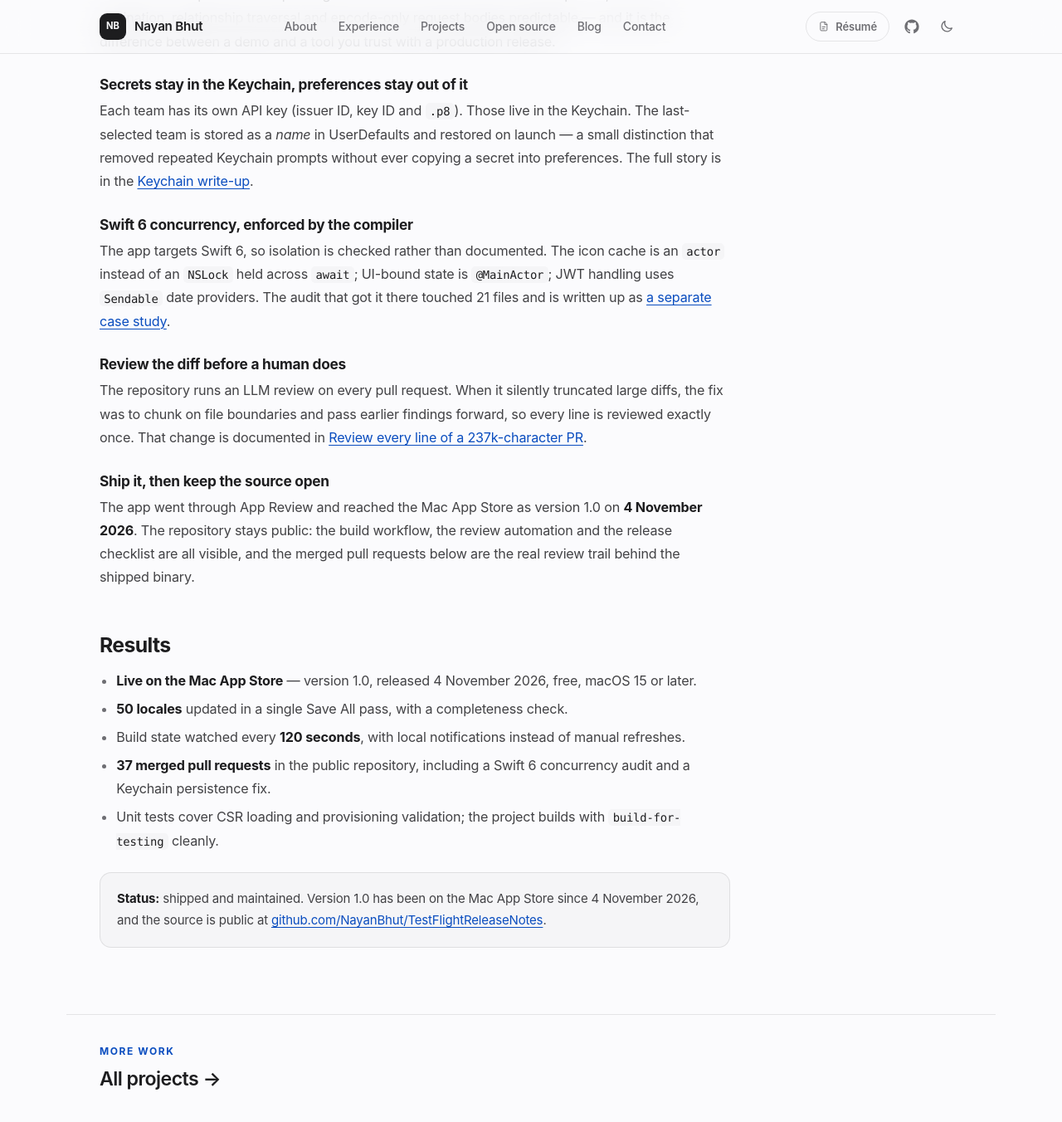
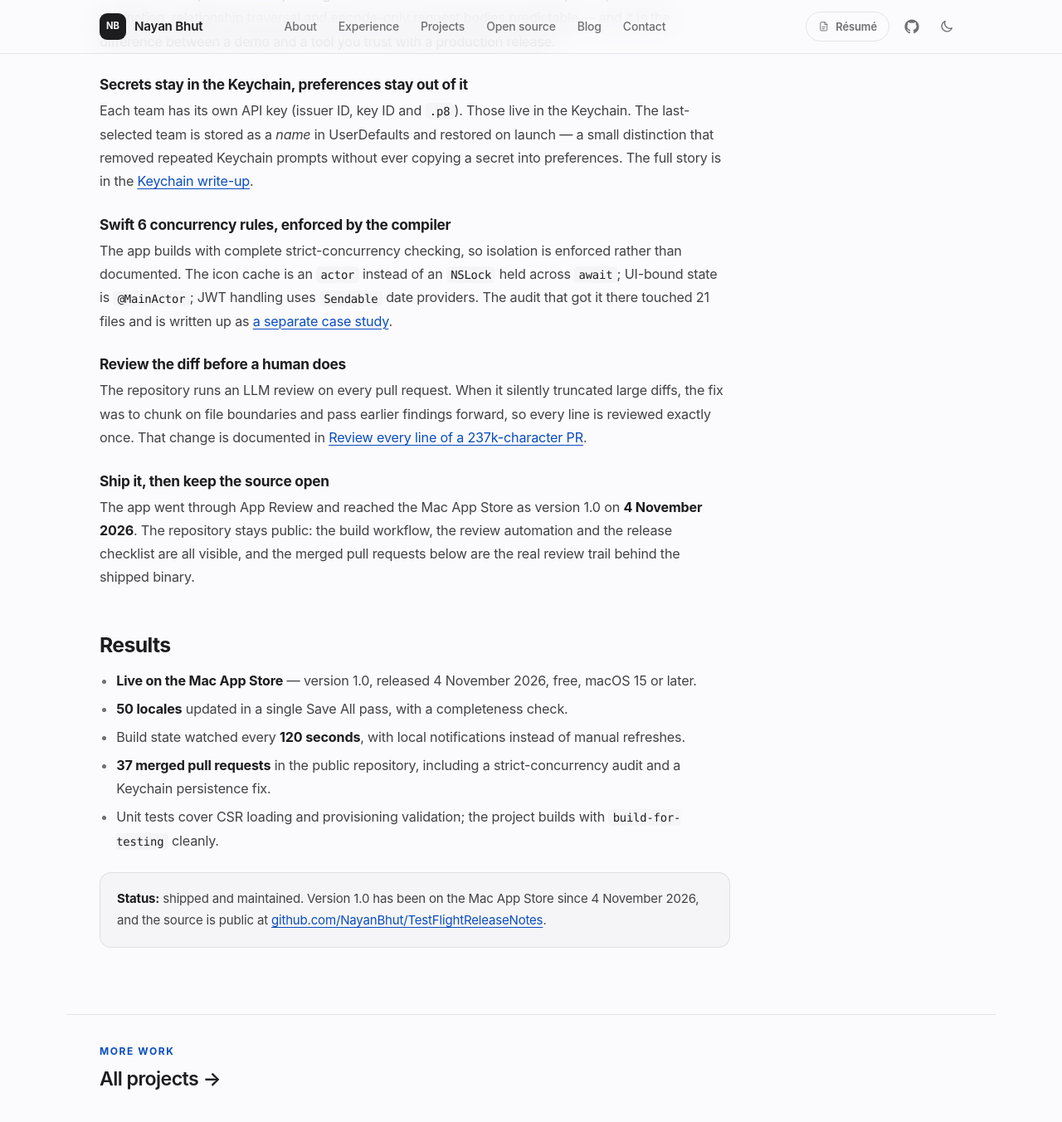
Before and after one commit to NayanBhut/NayanBhut.github.io, a Jekyll site: the page built from work/shipyard-connect.html, in a window 1280 px wide and 1400 px high, scrolled down 1622 px. Shown: the top 1352 px of the window at 83% size. Built offline with Jekyll 4.4.1, drawn with Linux system fonts in a browser that asks for light colours; some of the changed text lies outside the part shown.

Commit message:
Correct the Swift 6 claim and add verified ATS keywords
The public project builds with SWIFT_VERSION 5.0 and
SWIFT_STRICT_CONCURRENCY = complete, so the site now says "complete
strict-concurrency checking / Swift 6 data-race rules" instead of
claiming the app targets Swift 6.

The resume gains keywords that the repository actually backs: Swift
Concurrency (actors, Sendable, @MainActor isolation), unit tests, and
accessibility labels. Bumps the resume cache-bust query.

```diff
--- a/_includes/footer.html
+++ b/_includes/footer.html
@@ -12,7 +12,7 @@
       <a href="mailto:nayanbhut989@gmail.com">Email</a>
       <a href="https://www.linkedin.com/in/nayan-bhut-4318b199" target="_blank" rel="noopener">LinkedIn</a>
       <a href="https://github.com/NayanBhut" target="_blank" rel="noopener">GitHub</a>
-      <a href="{{ '/resume.pdf' | relative_url }}?v=2026-11-09-2" target="_blank" rel="noopener">Résumé</a>
+      <a href="{{ '/resume.pdf' | relative_url }}?v=2026-11-09-3" target="_blank" rel="noopener">Résumé</a>
       <a href="{{ '/blog/' | relative_url }}">Blog</a>
     </div>
   </div>
--- a/_includes/header.html
+++ b/_includes/header.html
@@ -17,7 +17,7 @@
     </nav>
 
     <div class="header-actions">
-      <a class="btn btn-small btn-quiet header-resume" href="{{ '/resume.pdf' | relative_url }}?v=2026-11-09-2" target="_blank" rel="noopener">
+      <a class="btn btn-small btn-quiet header-resume" href="{{ '/resume.pdf' | relative_url }}?v=2026-11-09-3" target="_blank" rel="noopener">
         {% include icon.html name="doc" %}<span>Résumé</span>
       </a>
       <a class="icon-btn header-github" href="https://github.com/NayanBhut" target="_blank" rel="noopener" aria-label="GitHub profile (opens in a new tab)">
@@ -44,7 +44,7 @@
       <a href="{{ '/#contact' | relative_url }}"><span>Contact</span><span class="mobile-num">06</span></a>
     </nav>
     <div class="mobile-nav-actions">
-      <a class="btn btn-primary" href="{{ '/resume.pdf' | relative_url }}?v=2026-11-09-2" target="_blank" rel="noopener">
+      <a class="btn btn-primary" href="{{ '/resume.pdf' | relative_url }}?v=2026-11-09-3" target="_blank" rel="noopener">
         {% include icon.html name="doc" %}<span>Résumé (PDF)</span>
       </a>
       <a class="btn btn-secondary" href="https://github.com/NayanBhut" target="_blank" rel="noopener">
--- a/work/shipyard-connect.html
+++ b/work/shipyard-connect.html
@@ -9,7 +9,7 @@ link: https://apps.apple.com/us/app/shipyard-connect-for-asc/id6820384178?mt=12
 link_label: View on the Mac App Store
 tags:
   - SwiftUI
-  - Swift 6
+  - Strict concurrency
   - App Store Connect API
   - JSON:API
   - Keychain
@@ -71,9 +71,10 @@ permalink: /work/shipyard-connect/
   <a href="{{ '/open-source/keychain-team-persistence/' | relative_url }}">Keychain write-up</a>.
 </p>
 
-<h3>Swift 6 concurrency, enforced by the compiler</h3>
+<h3>Swift 6 concurrency rules, enforced by the compiler</h3>
 <p>
-  The app targets Swift 6, so isolation is checked rather than documented. The icon cache is an
+  The app builds with complete strict-concurrency checking, so isolation is enforced rather than
+  documented. The icon cache is an
   <code>actor</code> instead of an <code>NSLock</code> held across <code>await</code>; UI-bound
   state is <code>@MainActor</code>; JWT handling uses <code>Sendable</code> date providers. The
   audit that got it there touched 21 files and is written up as
@@ -105,8 +106,8 @@ permalink: /work/shipyard-connect/
   <li><strong>50 locales</strong> updated in a single Save All pass, with a completeness check.</li>
   <li>Build state watched every <strong>120 seconds</strong>, with local notifications instead of
     manual refreshes.</li>
-  <li><strong>37 merged pull requests</strong> in the public repository, including a Swift 6
-    concurrency audit and a Keychain persistence fix.</li>
+  <li><strong>37 merged pull requests</strong> in the public repository, including a strict-concurrency
+    audit and a Keychain persistence fix.</li>
   <li>Unit tests cover CSR loading and provisioning validation; the project builds with
     <code>build-for-testing</code> cleanly.</li>
 </ul>
```
Also changed, not shown: index.html (+4 -4 lines), open-source/swift6-security-audit.html (+4 -3 lines), 1 other file.
